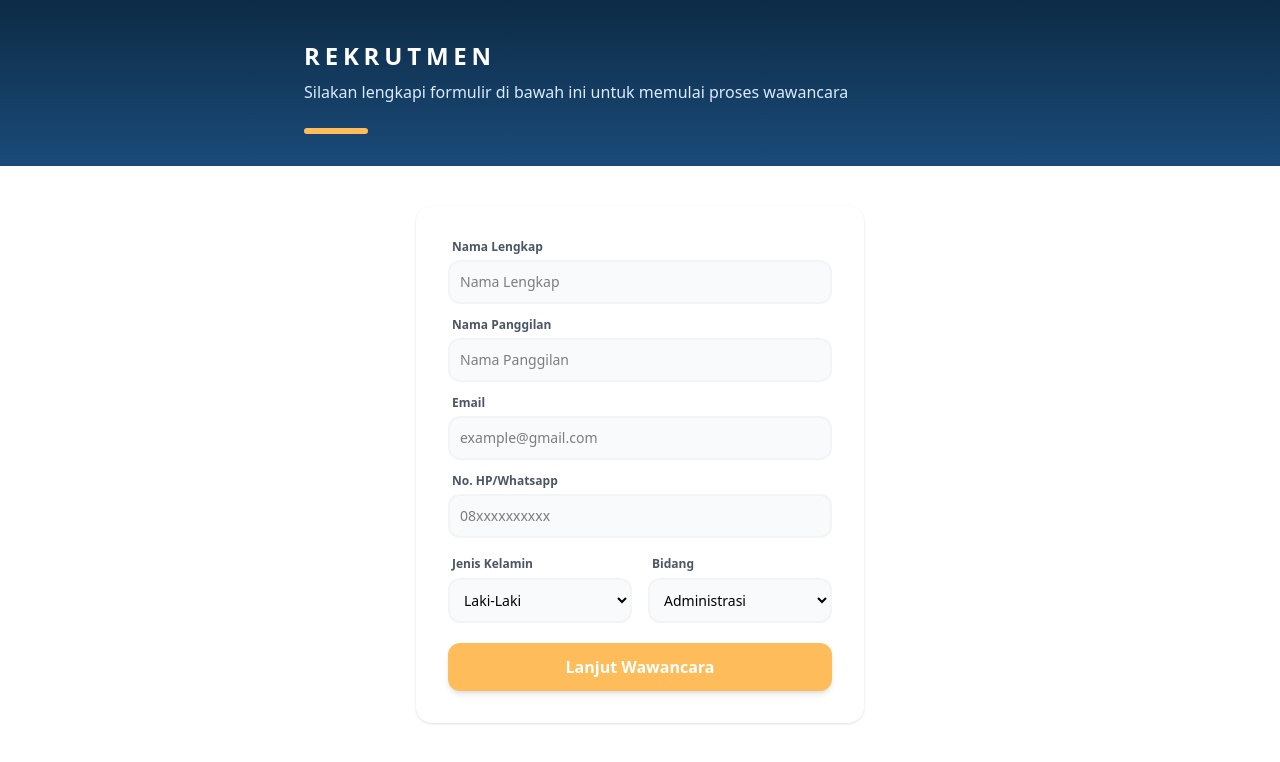
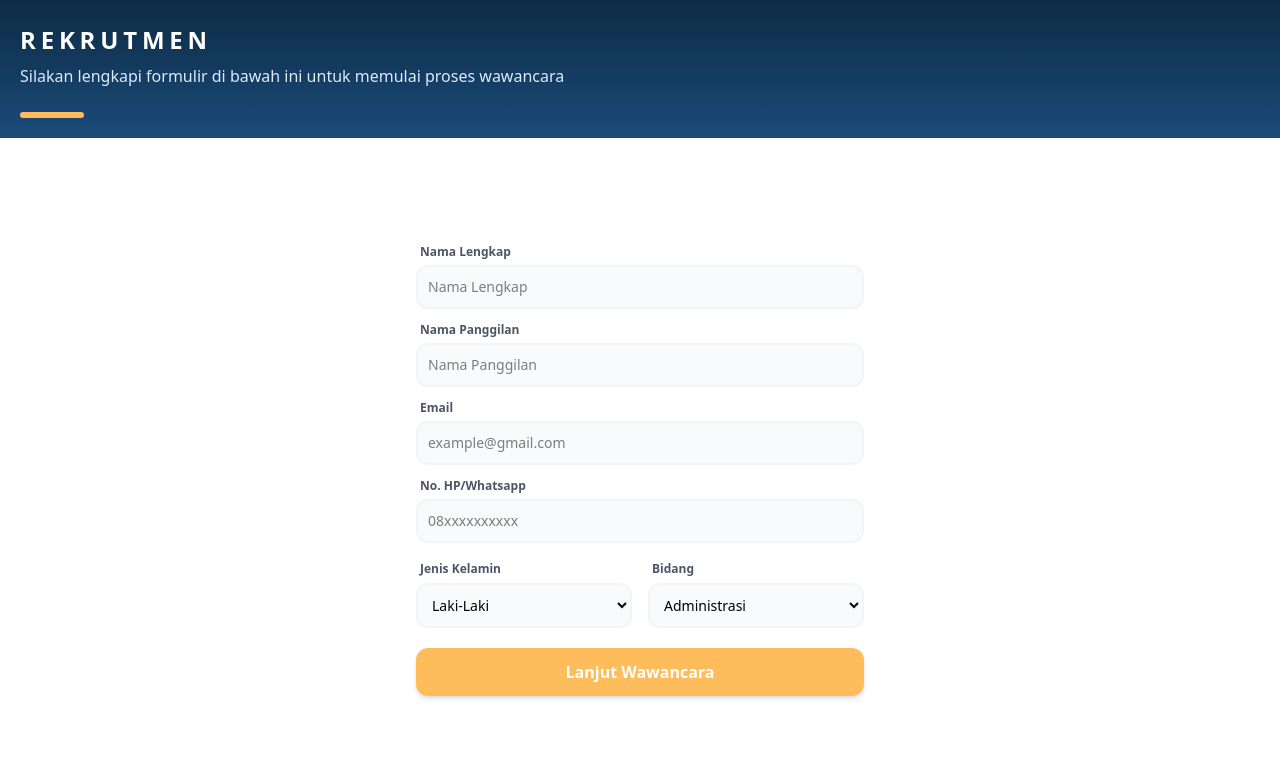
Before and after one commit to MuhammadHelga/web.rekrutkita, a React (Vite) app: page / in a window 1280 px wide. Shown: the top 762 px of the page. Built offline with nearby package versions, Linux system fonts and the light colour scheme.

Commit message:
Update FormPages

```diff
--- a/src/pages/FormPages.jsx
+++ b/src/pages/FormPages.jsx
@@ -52,8 +52,8 @@ function FormPages() {
 
     return (
         <div className='min-h-[100dvh] w-full flex flex-col bg-white overflow-hidden font-sans'>
-            <div className='bg-linear-to-b from-[#0D2B45] to-[#1a4b7a] w-full pt-10 pb-8 px-6 flex shrink-0 justify-center'>
-                <div className="w-full max-w-2xl">
+            <div className='bg-linear-to-b from-[#0D2B45] to-[#1a4b7a] w-full pt-6 pb-5 px-5 flex shrink-0'>
+                <div className="w-full">
                     <h1 className='text-white text-3xl md:text-2xl font-bold tracking-[0.2em] mb-2'
                         >REKRUTMEN
                     </h1>
@@ -64,8 +64,8 @@ function FormPages() {
                 </div>
             </div>
 
-            <div className="flex-1 w-full px-6 py-10 flex flex-col items-center overflow-y-auto scrollbar-hide">
-                <div className="w-full max-w-md bg-white p-0 md:p-8 md:shadow-sm md:rounded-2xl">
+            <div className="flex-1 overflow-y-auto w-full px-5 py-4 flex flex-col justify-center scrollbar-hide">
+                <div className="w-full mx-auto max-w-md">
                     <form onSubmit={handleSubmit} className="space-y-3">
                         <div className='flex flex-col'>
                             <label className='text-gray-600 text-[12px] font-semibold ml-1'>Nama Lengkap</label>
```
